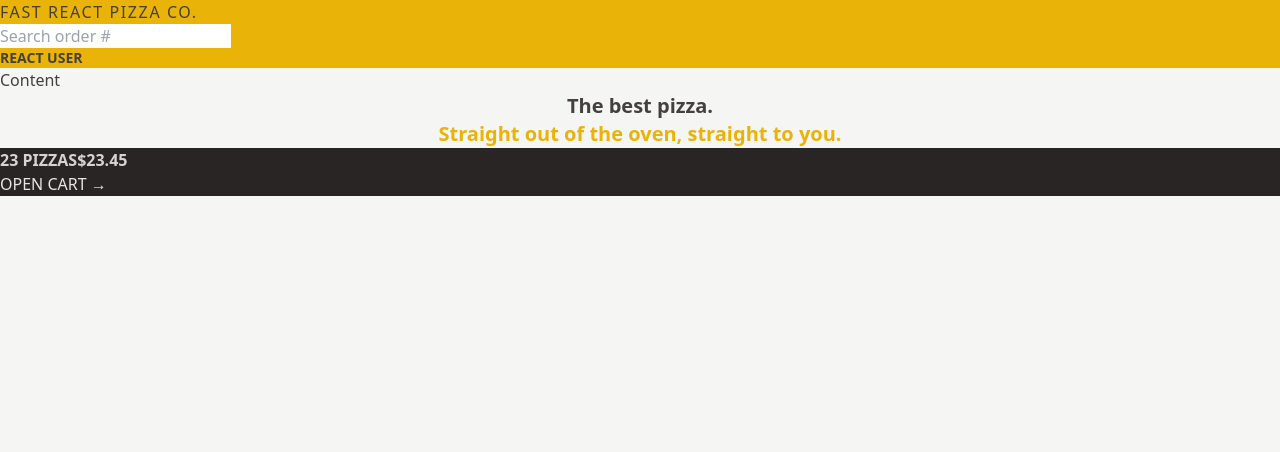
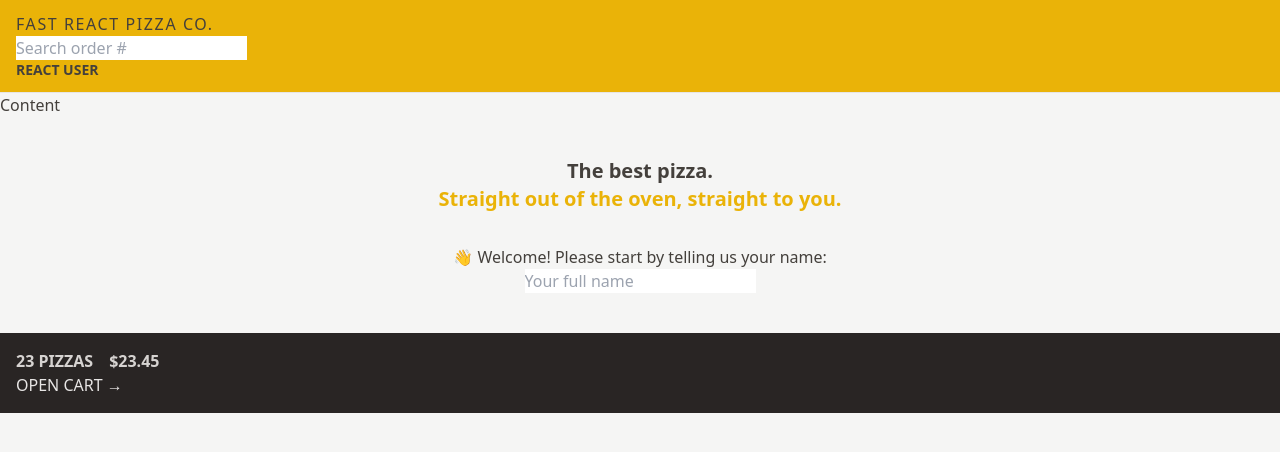
Before and after one commit to mhVxVNMwXkm9s4Ze9VASei/fast-react-pizza, a React (Vite) app: page / in a window 1280 px wide. Shown: the top 452 px of the page. Built offline with nearby package versions, Linux system fonts and the light colour scheme.

Commit message:
Spacing with Tailwind
🤔

```diff
--- a/src/features/cart/CartOverview.jsx
+++ b/src/features/cart/CartOverview.jsx
@@ -2,8 +2,8 @@
 
 function CartOverview() {
   return (
-    <div className="bg-stone-800 uppercase text-stone-200">
-      <p className="font-semibold text-stone-300">
+    <div className="bg-stone-800 p-4 uppercase text-stone-200">
+      <p className="space-x-4 font-semibold text-stone-300">
         <span>23 pizzas</span>
         <span>$23.45</span>
       </p>
--- a/src/ui/Header.jsx
+++ b/src/ui/Header.jsx
@@ -4,7 +4,7 @@
 
 function Header() {
   return (
-    <header className="bg-yellow-500 uppercase">
+    <header className="border-b border-stone-200 bg-yellow-500 px-4 py-3 uppercase">
       <Link className="tracking-widest" to="/">
         Fast React Pizza Co.
       </Link>
--- a/src/ui/Home.jsx
+++ b/src/ui/Home.jsx
@@ -1,13 +1,16 @@
+import CreateUser from "../features/user/CreateUser";
+
 function Home() {
   return (
-    <div>
-      <h1 className="text-center text-xl font-semibold">
+    <div className="my-10 text-center">
+      <h1 className="mb-8 text-xl font-semibold">
         The best pizza.
         <br />
         <span className="text-yellow-500">
           Straight out of the oven, straight to you.
         </span>
       </h1>
+      <CreateUser />
     </div>
   );
 }
```
Also changed, not shown: tailwind.config.js (+5 -5 lines).
